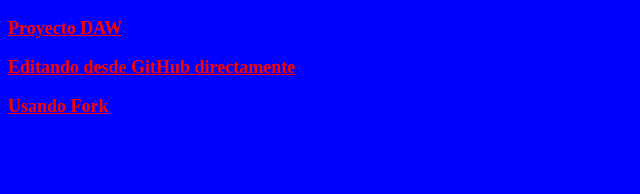
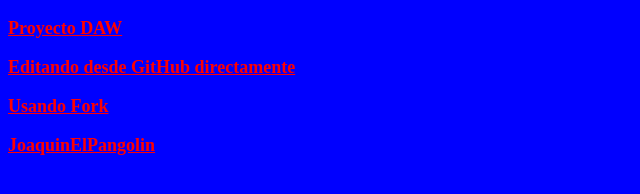
Before and after one commit to joaquinln22/fork, a plain HTML site: page index.html in a window 1280 px wide. Shown: the whole page, without its empty margins (0-640 px from the left). Drawn offline with Linux system fonts and the light colour scheme.

Commit message:
Modificación de HTML y CSS
Segundo commit

```diff
--- a/css/estilos.css
+++ b/css/estilos.css
@@ -4,4 +4,5 @@ body{
 	color: red;
 	font-size: 18px;
 	text-decoration: underline;
+	margin-top: 10px;
 }
--- a/index.html
+++ b/index.html
@@ -10,5 +10,6 @@
     <p>Proyecto DAW</p>
     <p>Editando desde GitHub directamente</p>
     <p>Usando Fork</p>
+    <p>JoaquinElPangolin</p>
 </body>
 </html>
```
